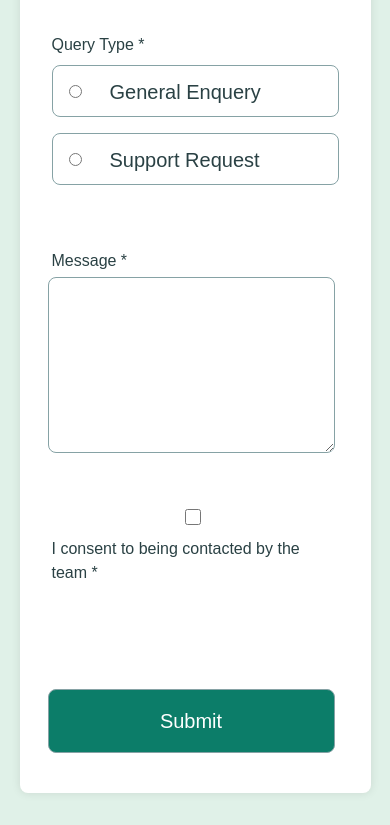
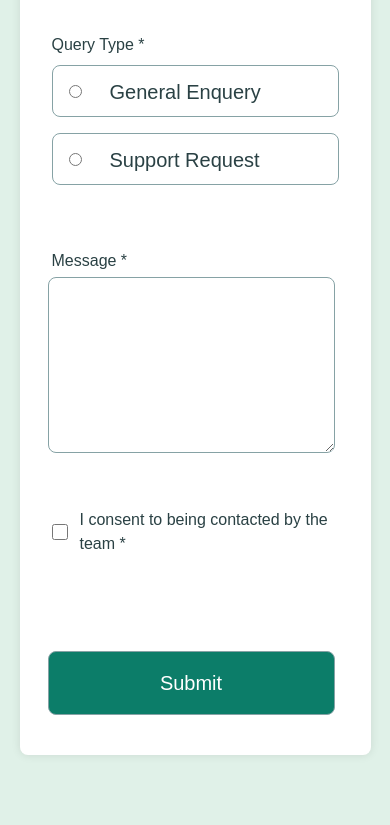
Before and after one commit to CoderAlchemy24/frm-contact-form, a plain HTML site: page index.html in a window 390 px wide. Shown: the part 475-1300 px from the top of the page. After the commit the page ends 1262 px from the top, so only its background shows below. Drawn offline with Linux system fonts and the light colour scheme.

Commit message:
stylesheet change

```diff
--- a/style.css
+++ b/style.css
@@ -273,9 +273,11 @@ input[type="radio"]{
   display: flex;
   width:86%;
   flex-direction: row;
-    justify-content: flex-start;
+    justify-content: left;
   align-items: center;
+  width:100%;
   gap: 0.5rem;
+  text-align: left;
   flex-wrap: wrap;
    position: relative;
     top: 1rem;
@@ -286,25 +288,27 @@ input[type="radio"]{
 
     width:1rem;
     height:1rem;
-    display: inline-block;
+    display: inline;
 
 }
 
 .checkbox-container label{
 
     width: auto;
-    display: inline-block;
-    margin: 0.1rem 0 0 0 0.25rem;
-
+    display: inline;
+    margin: 0.1rem 0 0 0.25rem;
+    position: relative;
+    top: 0.1rem;
 }
 
 #check ~ p{
 
     width:100%;
-    display: inline-block;
+    display: block;
     color: var(--color-grey-900, #2A4144);
 
-    margin: 0 0 3rem 0.05rem;
+    margin: -0.5rem 0 3rem 0rem;
+    order:2;
 
 }
 
@@ -444,13 +448,15 @@ p{
         flex-direction: row;
     }
 
-    .checkbox-container {
-        width: calc(100% - 4rem);
-        flex-direction: row;
-        justify-content: center;
-        align-items: center;
-        gap: 0.5rem;
-    }
+   .checkbox-container label{
+    width:75%;
+
+   }
+   .checkbox-container p {
+    width: 55%;
+    position: relative;
+    left: 0.25rem;}
+
     .submit-btn{
         width: calc(100% - 4rem);
 
```
